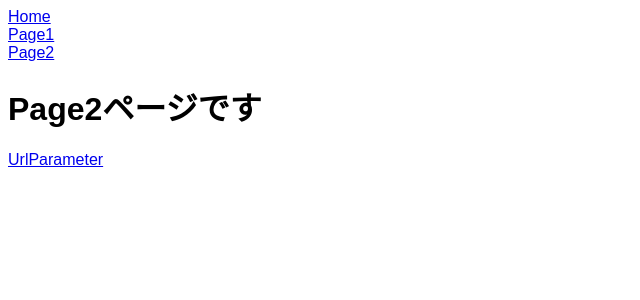
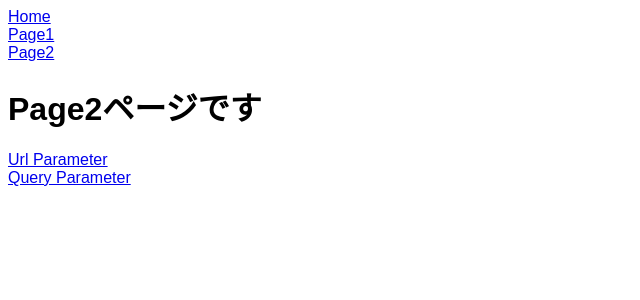
Before and after one commit to TAKU1022/todo, a React (Create React App) app: page /page2 in a window 1280 px wide. Shown: the top 300 px of the page, without its empty margins (0-640 px from the left). Built offline with nearby package versions, Linux system fonts and the light colour scheme.

Commit message:
クエリパラメーターの使用方法

```diff
--- a/src/Page2.jsx
+++ b/src/Page2.jsx
@@ -4,7 +4,9 @@ export const Page2 = () => {
   return (
     <div>
       <h1>Page2ページです</h1>
-      <Link to="/page2/100">UrlParameter</Link>
+      <Link to="/page2/100">Url Parameter</Link>
+      <br />
+      <Link to="/page2/100/?name=hogehoge">Query Parameter</Link>
     </div>
   );
 };
--- a/src/UrlParameter.jsx
+++ b/src/UrlParameter.jsx
@@ -1,12 +1,15 @@
-import { useParams } from 'react-router-dom';
+import { useLocation, useParams } from 'react-router-dom';
 
 export const UrlParameter = () => {
   const { id } = useParams();
+  const { search } = useLocation();
+  const query = new URLSearchParams(search);
 
   return (
     <div>
       <h1>UrlParameterページです</h1>
       <p>パラメーターは {id} です</p>
+      <p>クエリパラメーターは {query.get('name')} です</p>
     </div>
   );
 };
```
